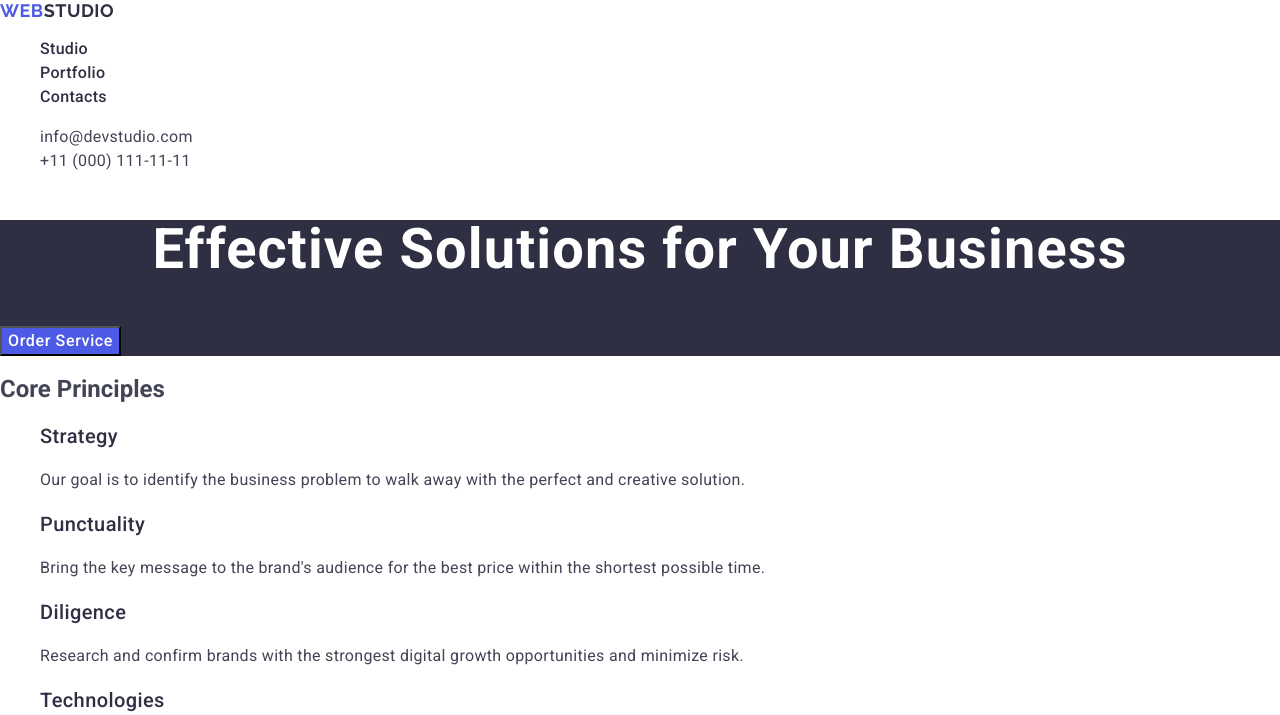
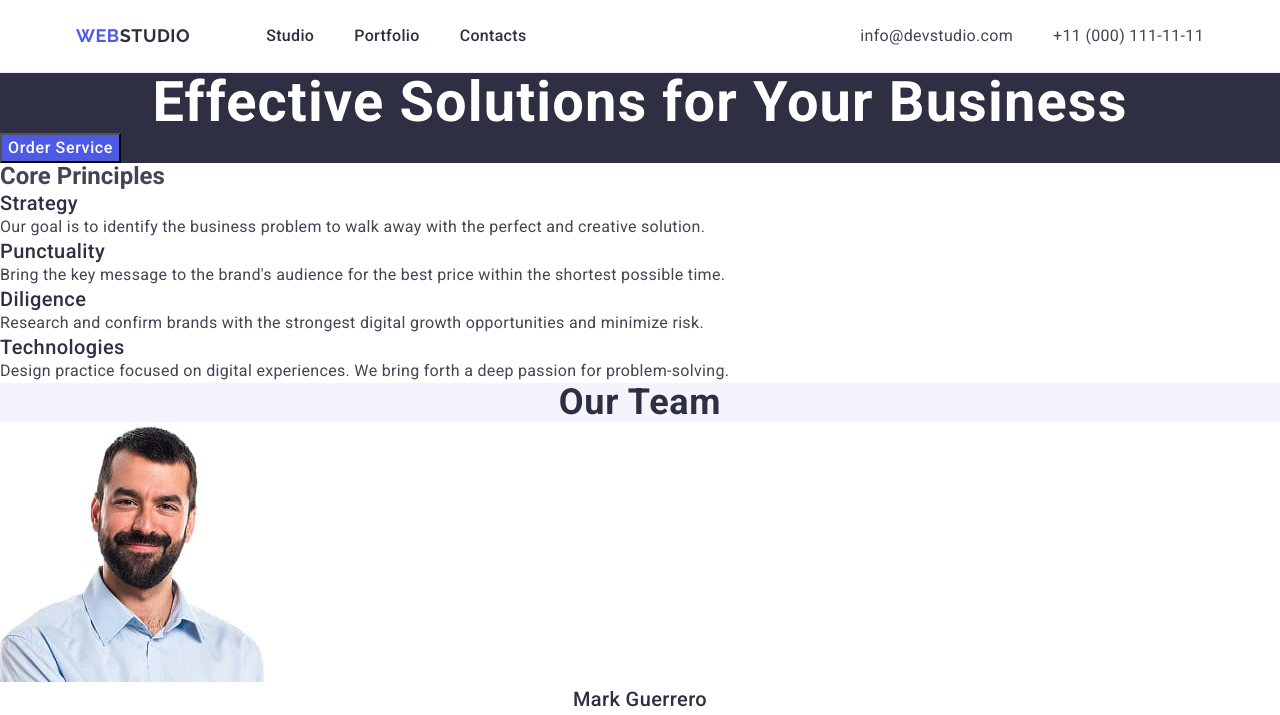
Before and after one commit to DenysHedenko/goit-markup-hw-03, a plain HTML site: page index.html in a window 1280 px wide. Shown: the top 715 px of the page. Drawn offline with nearby package versions, Linux system fonts and the light colour scheme.

Commit message:
hw3 Header

```diff
--- a/css/styles.css
+++ b/css/styles.css
@@ -8,13 +8,39 @@ body {
 
 ul, ol {
     list-style-type: none;
+    margin: 0;
+    padding: 0;
+}
+
+h1, h2, h3, h4, h5, h6, p {
+    margin: 0;
 }
 
 a {
     text-decoration: none;
 }
 
+.container{
+    max-width: 1158px;
+    padding: 0 15px;
+    margin: 0 auto;
+}
+
                     /*header*/
+
+.page-header {
+    border-bottom: 1px solid #e7e9fc;
+}
+
+.header-container{
+    display: flex;
+    align-items: center;
+}
+
+.header-nav {
+    display: flex;
+    align-items: center;
+}
 
 .logo {
     font-family: "Raleway", sans-serif;
@@ -26,11 +52,24 @@ a {
     color: #4d5ae5;
 }
 
+.header-logo {
+    padding: 24px 0;
+    margin-right: 76px;
+}
+
 .header-logo .logo-part {
     color: #2e2f42;
 }
 
+.nav-list{
+    display: flex;
+    align-items: center;
+    gap: 40px;
+}
+
 .nav-list-link {
+    display: block;
+    padding: 24px 0;
     font-weight: 500;
     font-size: 16px;
     line-height: 1.5;
@@ -47,9 +86,18 @@ a {
 
 .contacts {
     font-style: normal;
+    margin-left: auto;
+}
+
+.contacts-list {
+    display: flex;
+    align-items: center;
+    gap: 40px;
 }
 
 .contacts-link {
+    display: block;
+    padding: 24px 0;
     font-size: 16px;
     line-height: 1.5;
     letter-spacing: 0.02em;
--- a/index.html
+++ b/index.html
@@ -21,6 +21,7 @@
   </head>
   <body>
     <header class="page-header">
+      <div class="container header-container">
         <nav class="header-nav">
           <a class="logo header-logo" href="./index.html"
             >Web<span class="logo-part">Studio</span></a
@@ -52,6 +53,7 @@
             </li>
           </ul>
         </address>
+      </div>
     </header>
 
     <main>
```
Also changed, not shown: 1 other file. Lines whose indentation alone changed are shown as unchanged.
